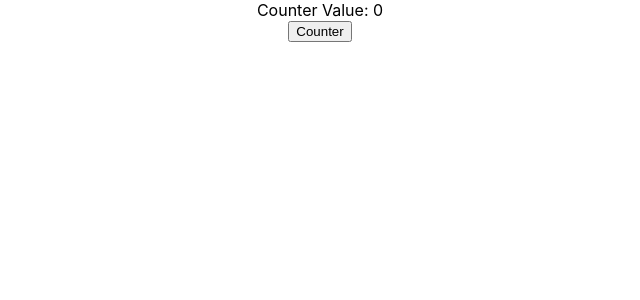
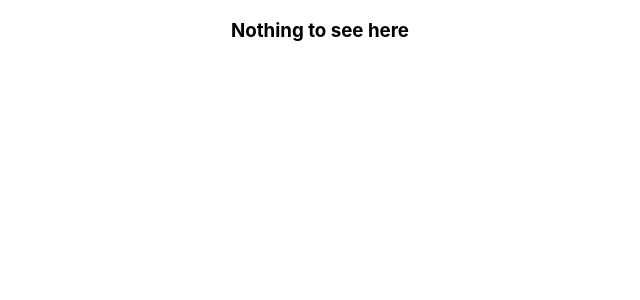
Before and after one commit to Waqasii/learningreact, a React (Create React App) app: page / in a window 1280 px wide. Shown: the top 300 px of the page, without its empty margins (320-960 px from the left). Built offline with nearby package versions, Linux system fonts and the light colour scheme.

Commit message:
Ternary Condition

```diff
--- a/src/App.js
+++ b/src/App.js
@@ -7,11 +7,13 @@ import Counter from './components/Counter'
 import FunctionEvent from './components/FunctionEvent'
 import ClassEvent from './components/ClassEvent'
 import FunctionalCounter from './components/FunctionalCounter';
+import ConditionalComponents from './components/ConditionalComponent';
+
 
 function App() {
   return (
     <div class='App'>
-      <FunctionalCounter />
+      <ConditionalComponents />
     </div>
 
   );
--- /dev/null
+++ b/src/components/ConditionalComponent.js
@@ -0,0 +1,14 @@
+import { useState } from "react"
+
+export default function ConditionalComponents() {
+    const [display, setDisplay] = useState(false)
+    let output;
+    return display ? (
+        <div><h3>This is Conditional components</h3></div>
+    ) : (
+        <div><h3>Nothing to see here</h3></div>
+    )
+
+
+
+}
```
